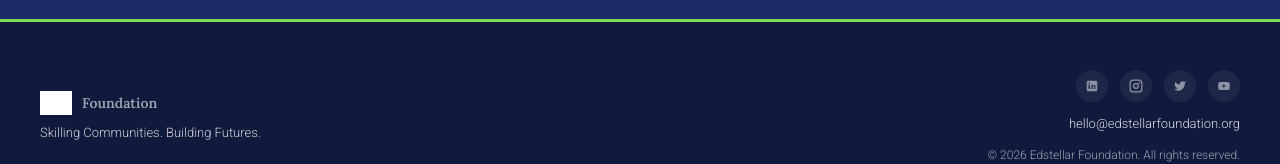
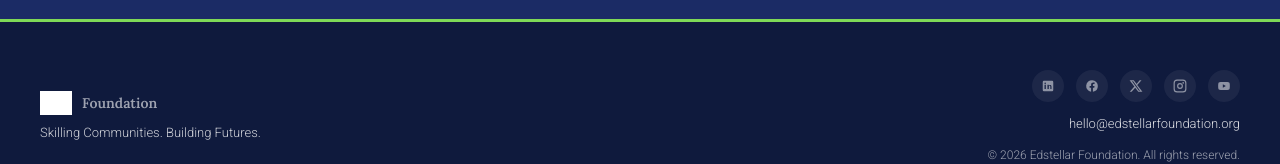
Before and after one commit to edstellarmarketing/eds-foundation, a Next.js app: page / in a window 1280 px wide. Shown: the part 3710-3874 px from the top of the page. Built offline with nearby package versions, Linux system fonts and the light colour scheme; grey boxes are pictures that could not be loaded.

Commit message:
Wire footer social icons to Edstellar profiles and add Facebook

```diff
--- a/app/layout.tsx
+++ b/app/layout.tsx
@@ -82,7 +82,13 @@ const jsonLd = {
         name: "Edstellar",
         url: "https://www.edstellar.com/",
       },
-      sameAs: [],
+      sameAs: [
+        "https://www.linkedin.com/company/edstellarofficial/",
+        "https://www.facebook.com/edstellarofficial/",
+        "https://x.com/edstellarglobal",
+        "https://www.instagram.com/edstellarofficial/",
+        "https://www.youtube.com/@edstellarofficial",
+      ],
     },
     {
       "@type": "WebSite",
--- a/components/sections/Footer.tsx
+++ b/components/sections/Footer.tsx
@@ -1,15 +1,31 @@
 const SOCIALS = [
   {
     label: "LinkedIn",
-    href: "#",
+    href: "https://www.linkedin.com/company/edstellarofficial/",
     svg: (
       <path d="M19 3a2 2 0 012 2v14a2 2 0 01-2 2H5a2 2 0 01-2-2V5a2 2 0 012-2h14M8.34 17V10H6v7zM7.17 8.83a1.34 1.34 0 100-2.68 1.34 1.34 0 000 2.68M18 17v-3.86c0-2.07-1.34-2.83-2.5-2.83-1.1 0-1.86.65-2.16 1.13H13.3V10h-2.23v7h2.34v-3.78c0-.95.62-1.5 1.36-1.5.72 0 1.23.42 1.23 1.47V17z" />
     ),
     fill: true,
   },
   {
+    label: "Facebook",
+    href: "https://www.facebook.com/edstellarofficial/",
+    svg: (
+      <path d="M22 12a10 10 0 10-11.56 9.88V14.9H7.9V12h2.54V9.85c0-2.5 1.49-3.89 3.77-3.89 1.09 0 2.24.2 2.24.2v2.46h-1.26c-1.24 0-1.63.77-1.63 1.56V12h2.77l-.44 2.9h-2.33v6.98A10 10 0 0022 12z" />
+    ),
+    fill: true,
+  },
+  {
+    label: "X (Twitter)",
+    href: "https://x.com/edstellarglobal",
+    svg: (
+      <path d="M18.244 2H21.5l-7.4 8.453L23 22h-7.039l-5.32-6.953L4.5 22H1.244l7.93-9.06L1 2h7.18l4.81 6.378L18.244 2zm-1.18 18.06h1.866L7.06 3.86H5.07l11.994 16.2z" />
+    ),
+    fill: true,
+  },
+  {
     label: "Instagram",
-    href: "#",
+    href: "https://www.instagram.com/edstellarofficial/",
     svg: (
       <>
         <rect x="2" y="2" width="20" height="20" rx="5" />
@@ -20,16 +36,8 @@ const SOCIALS = [
     fill: false,
   },
   {
-    label: "Twitter",
-    href: "#",
-    svg: (
-      <path d="M22 4.01c-1 .49-1.98.689-3 .99-1.12-1.265-2.783-1.335-4.38-.737S11.977 6.323 12 8v1c-3.245.083-6.135-1.395-8-4 0 0-4.182 7.433 4 11-1.872 1.247-3.739 2.088-6 2 3.308 1.803 6.913 2.423 10.034 1.517 3.58-1.04 6.522-3.723 7.651-7.742a13.84 13.84 0 00.497-3.753c0-.249 1.51-2.772 1.818-4.013z" />
-    ),
-    fill: true,
-  },
-  {
     label: "YouTube",
-    href: "#",
+    href: "https://www.youtube.com/@edstellarofficial",
     svg: (
       <path d="M21.58 7.19a2.5 2.5 0 00-1.76-1.77C18.25 5 12 5 12 5s-6.25 0-7.82.42a2.5 2.5 0 00-1.76 1.77C2 8.76 2 12 2 12s0 3.24.42 4.81a2.5 2.5 0 001.76 1.77C5.75 19 12 19 12 19s6.25 0 7.82-.42a2.5 2.5 0 001.76-1.77C22 15.24 22 12 22 12s0-3.24-.42-4.81zM10 15V9l5.2 3z" />
     ),
@@ -66,6 +74,8 @@ export default function Footer() {
                 key={s.label}
                 href={s.href}
                 aria-label={s.label}
+                target="_blank"
+                rel="noopener noreferrer"
                 className="flex h-8 w-8 items-center justify-center rounded-full bg-white/[0.06] text-white/50 transition-colors hover:bg-lime hover:text-navy"
               >
                 <svg
```
